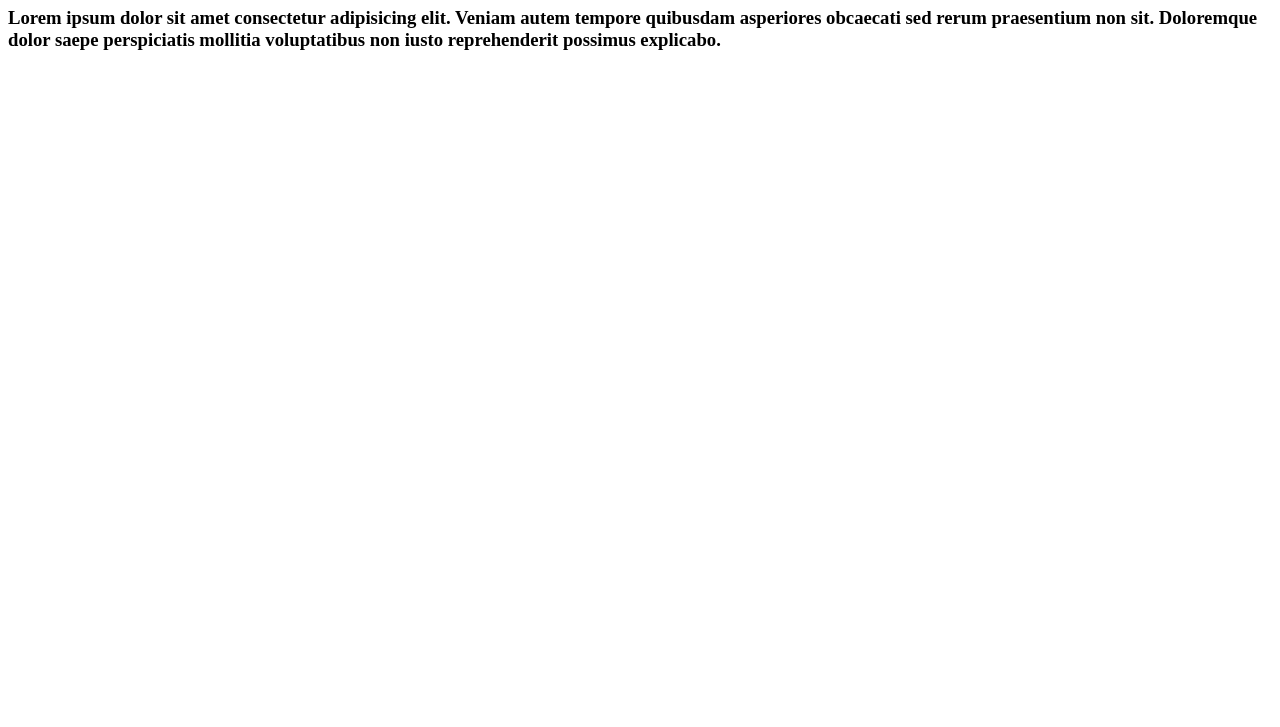
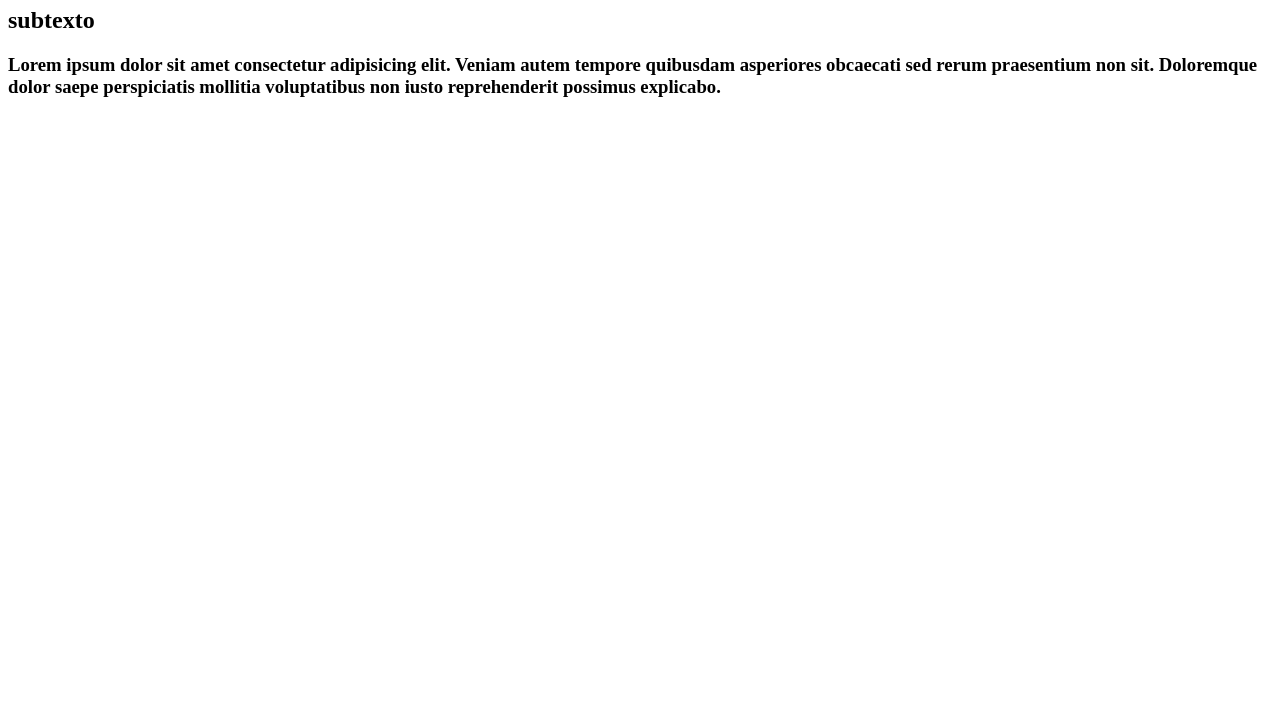
Before and after one commit to Ricardo-alencar65/curso-git, a plain HTML site: page index.html in a window 1280 px wide. Shown: the part 73-800 px from the top of the page. Drawn offline with Linux system fonts and the light colour scheme.

Commit message:
13 commit - [DEV 1] corrigindo...

```diff
--- a/index.html
+++ b/index.html
@@ -5,13 +5,16 @@
     <meta charset="UTF-8">
     <meta http-equiv="X-UA-Compatible" content="IE=edge">
     <meta name="viewport" content="width=device-width, initial-scale=1.0">
-    <title>Document</title>
+    <title>Corrigido</title>
 </head>
 
 <body>
     <h1>
         Hello world
     </h1>
+    <h2>
+        subtexto
+    </h2>
     <h3>
         Lorem ipsum dolor sit amet consectetur adipisicing elit. Veniam autem tempore quibusdam asperiores obcaecati sed
         rerum praesentium non sit. Doloremque dolor saepe perspiciatis mollitia voluptatibus non iusto reprehenderit
```
